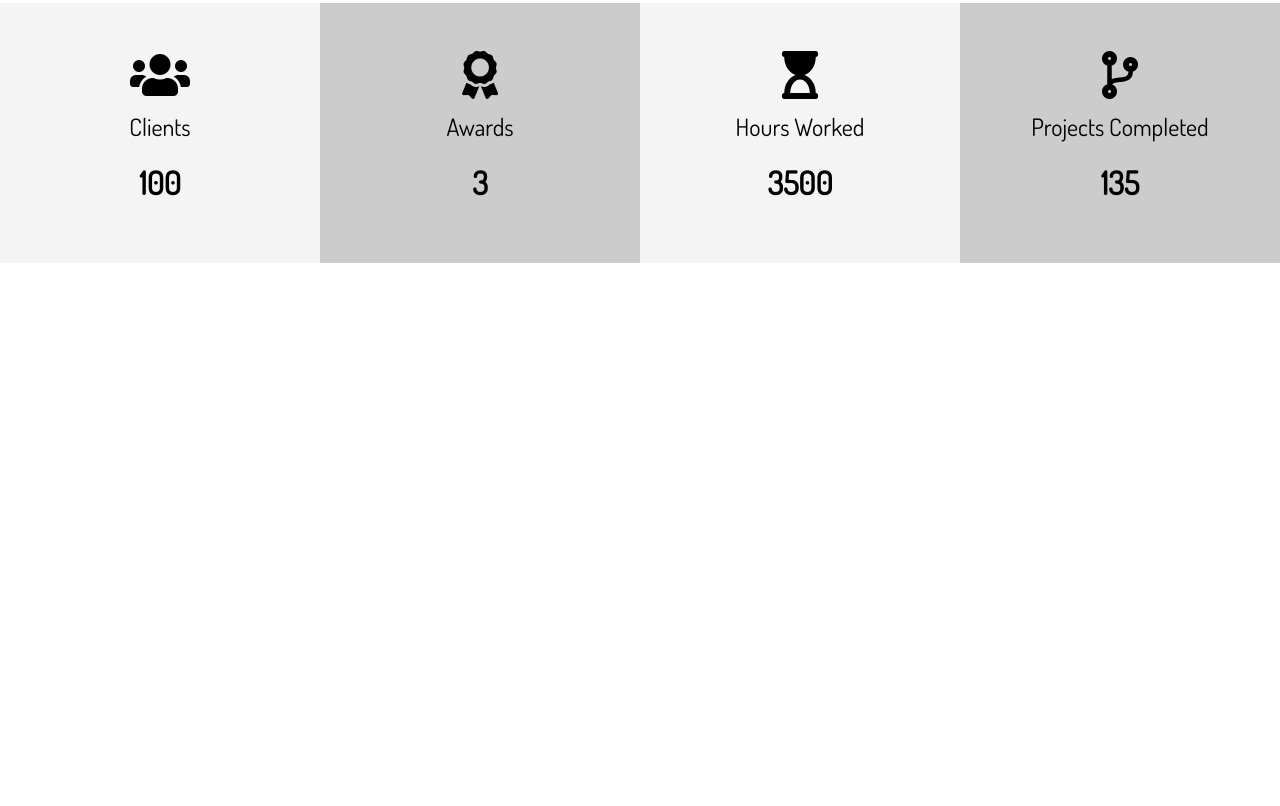
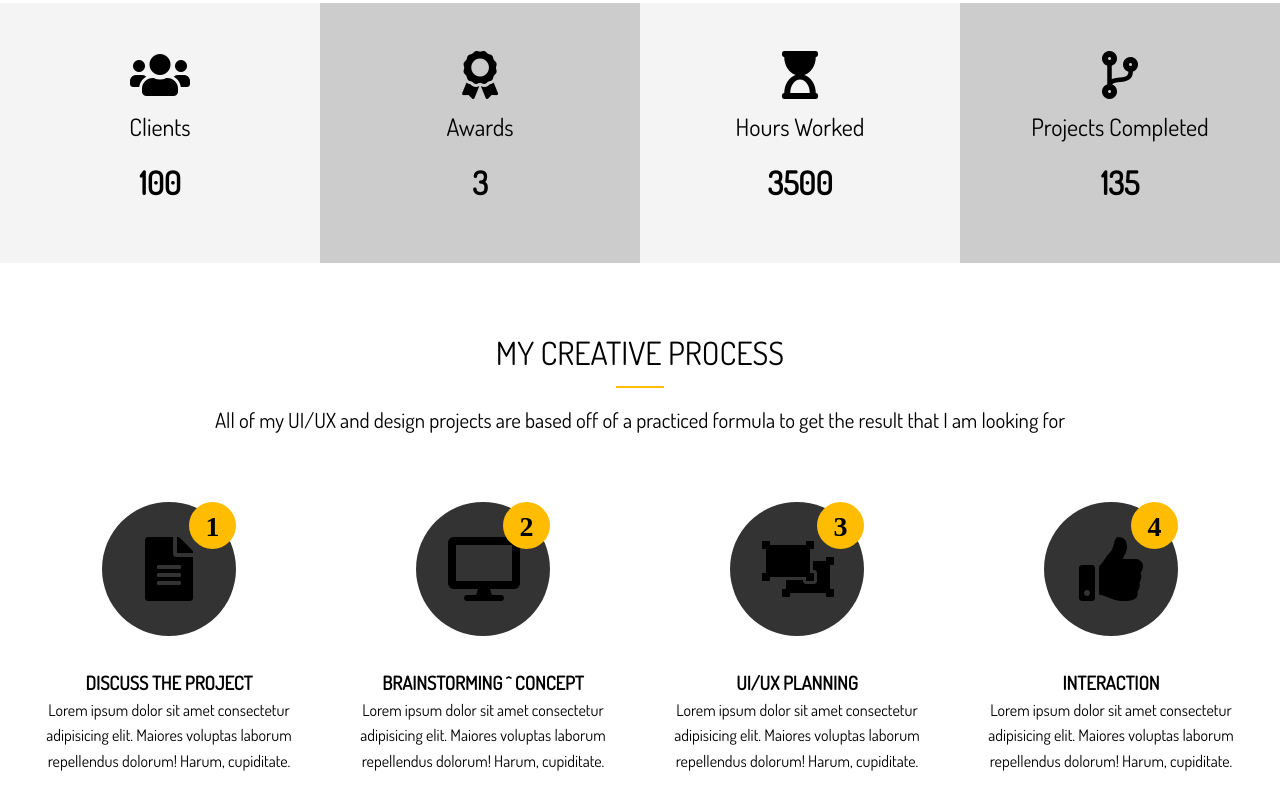
Before and after one commit to elvan/portfolio-website-css-sass, a website: page dist/index.html in a window 1280 px wide. Shown: the part 1222-2028 px from the top of the page. Before the commit the page ends 1517 px from the top, so only its background shows below. Drawn offline with Linux system fonts and the light colour scheme.

Commit message:
the C section

```diff
--- a/scss/main.scss
+++ b/scss/main.scss
@@ -150,4 +150,56 @@ img {
       }
     }
   }
+
+  // Home Section C
+  &-c {
+    .process {
+      grid-gap: 1.5rem;
+      grid-template-columns: repeat(4, 1fr);
+      display: grid;
+      text-align: center;
+
+      // process-step
+      &-step {
+        position: absolute;
+        top: 0;
+        right: 0;
+        width: 15px;
+        height: 15px;
+        padding: 1rem;
+        border-radius: 50%;
+        color: set-text-color($main-color);
+        font-size: 28px;
+        line-height: 15px;
+        background: $main-color;
+        transition: all 1s;
+      }
+
+      // process-icon
+      &-icon {
+        position: relative;
+        width: 70px;
+        height: 70px;
+        padding: 2rem;
+        border-radius: 50%;
+        color: set-text-color($dark-color);
+        line-height: 70px;
+        text-align: center;
+        background: $dark-color;
+        transition: all 1s;
+
+        &:hover {
+          width: 90px;
+          height: 90px;
+          line-height: 90px;
+          background: $main-color;
+
+          .process-step {
+            color: set-text-color($dark-color);
+            background: $dark-color;
+          }
+        }
+      }
+    }
+  }
 }
```
Also changed, not shown: dist/css/main.css, dist/index.html.
